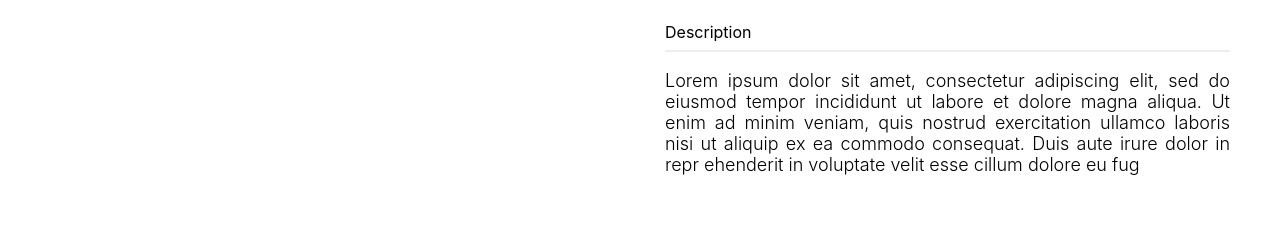
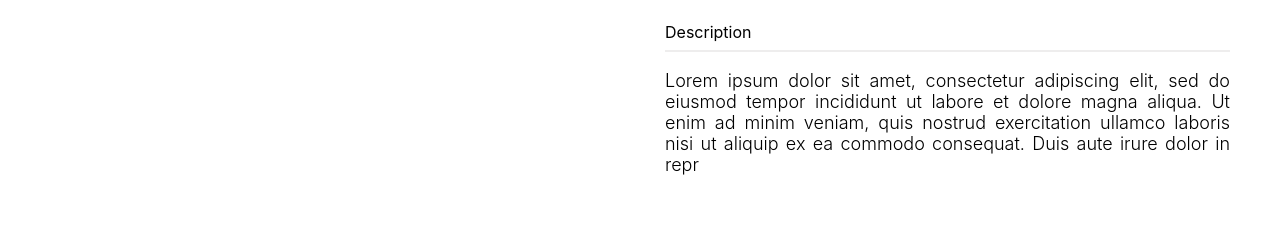
Before and after one commit to yawarkhan44/Ecommerce-Website, a React (Create React App) app: page /product/1 in a window 1280 px wide. Shown: the part 676-901 px from the top of the page. Built offline with nearby package versions, Linux system fonts and the light colour scheme; the HTML template or start-up script is replaced by a standard one.

Commit message:
Minor fix

```diff
--- a/src/pages/Product/Product.jsx
+++ b/src/pages/Product/Product.jsx
@@ -48,8 +48,6 @@ const Product = () => {
              Ut enim ad minim veniam, quis nostrud exercitation ullamco laboris
              nisi ut aliquip ex ea commodo consequat. Duis aute irure dolor in
               repr
-            ehenderit in voluptate velit esse cillum dolore eu fug
-
           </p>
         </div>
       </div>
```
